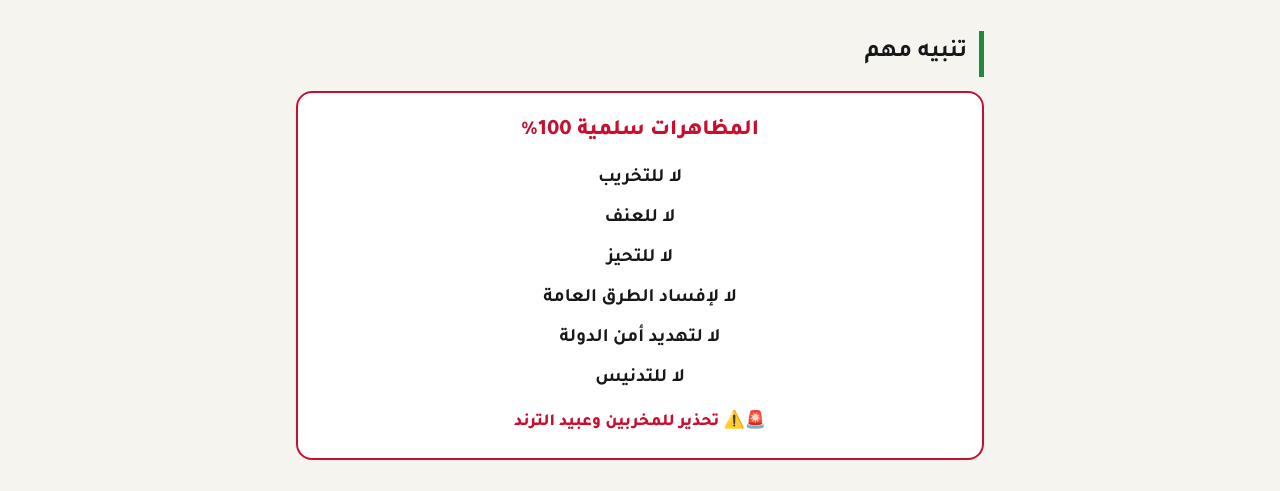
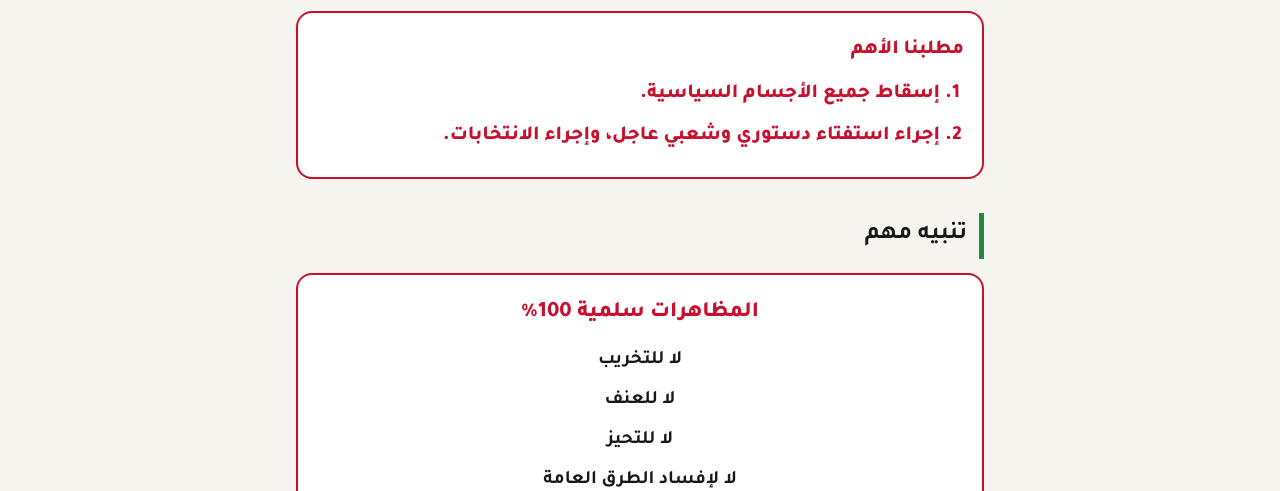
Before and after one commit to yuiopdfh3-blip/awarenessg, a plain HTML site: page index.html in a window 1280 px wide. Shown: the part 285-776 px from the top of the page. Drawn offline with Linux system fonts and the light colour scheme; no server answers.

Commit message:
Add files via upload

```diff
--- a/index.html
+++ b/index.html
@@ -27,6 +27,7 @@ h2{font-size:24px;margin:34px 0 12px;padding-right:12px;border-right:5px solid v
 .date{text-align:center;font-weight:700;margin-top:10px;color:var(--red)}
 img{max-width:100%;height:auto;display:block;border-radius:12px}
 .warn{border-color:var(--red);border-width:2px;text-align:center}.wt{font-size:22px;font-weight:800;color:var(--red);margin:0 0 8px}.no{list-style:none;padding:0}.no li{margin:0 0 4px;font-weight:700;font-size:19px}.wr{margin:10px 0 0;font-weight:800;color:var(--red)}
+.key{border:2px solid var(--red);text-align:right}.key .kt{margin:0 0 6px;font-size:20px;font-weight:800;color:var(--red)}.key ol{margin:0;padding-right:24px}.key li{color:var(--red);font-weight:800;font-size:20px;margin:0 0 4px}
 .count{text-align:center}
 .num{font-size:64px;font-weight:800;color:var(--green);line-height:1.2}
 button{font:inherit;cursor:pointer}
@@ -55,6 +56,13 @@ footer{text-align:center;color:var(--muted);font-size:14px;margin-top:36px}
 <div class="date">تبدأ المظاهرات يوم 28 أكتوبر 2026</div>
 <div class="cd" id="cd" aria-live="polite"></div>
 </header>
+<div class="card key">
+<p class="kt">مطلبنا الأهم</p>
+<ol>
+<li>إسقاط جميع الأجسام السياسية.</li>
+<li>إجراء استفتاء دستوري وشعبي عاجل، وإجراء الانتخابات.</li>
+</ol>
+</div>
 
 <h2>تنبيه مهم</h2>
 <div class="card warn">
```
